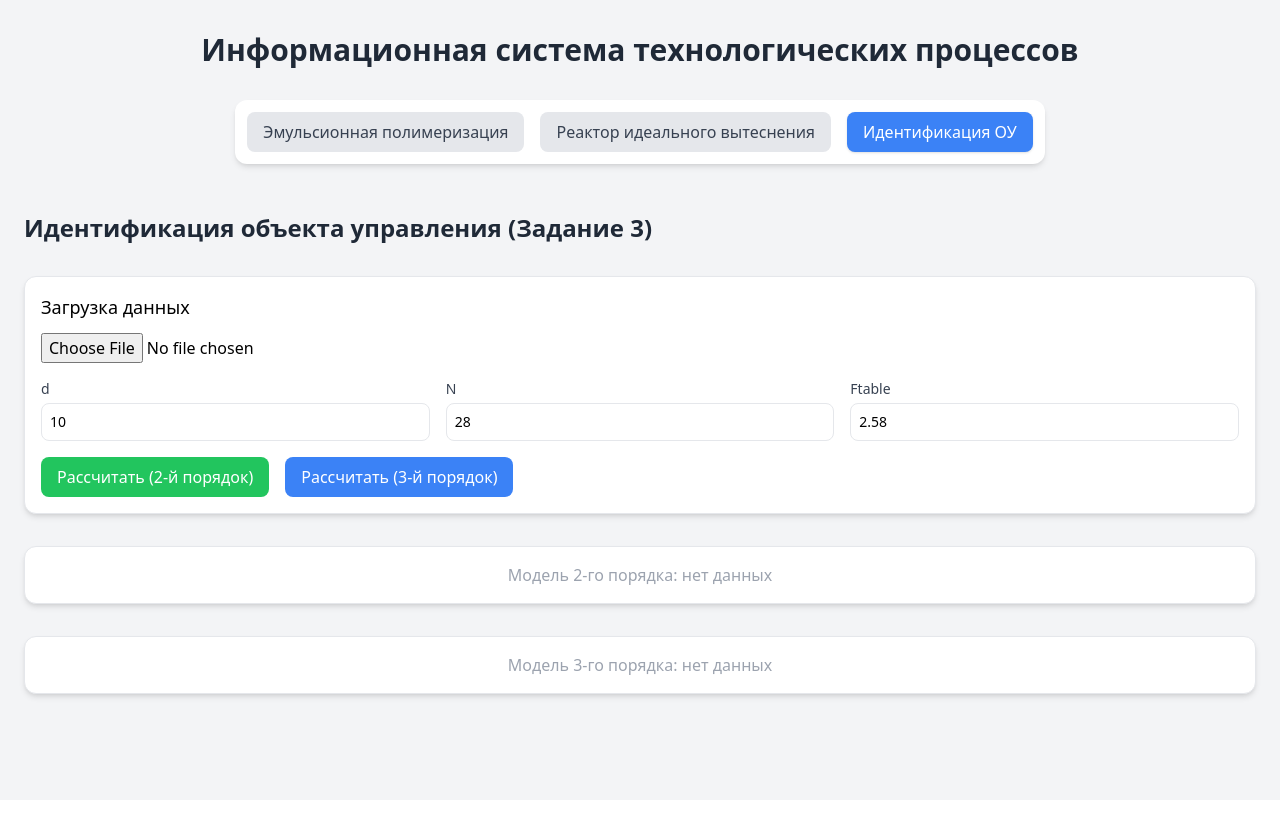
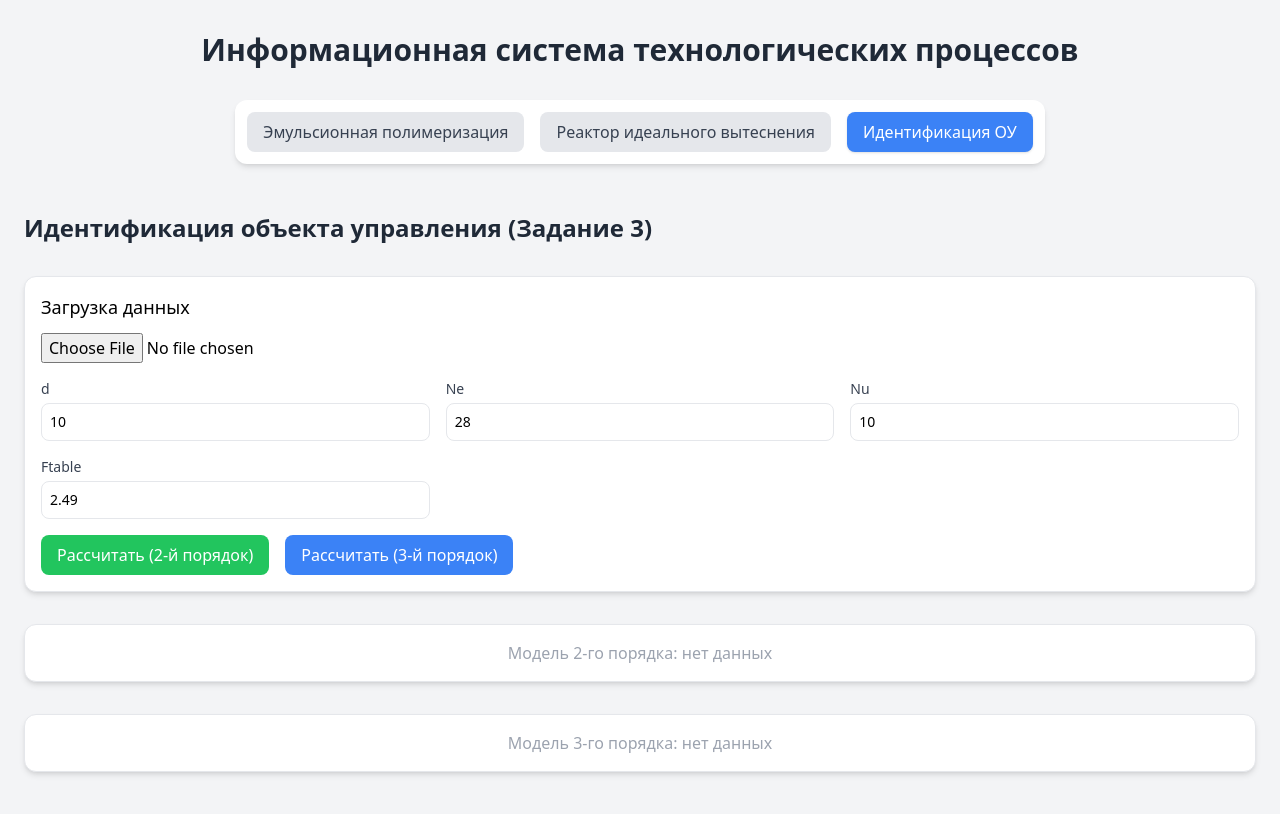
Before and after one commit to dimondlove/visualization-system-frontend, a React (Create React App) app: page / in a window 1280 px wide. Both pictures are taken after a click on the button "Идентификация ОУ". Shown: the top 814 px of the page. Built offline with nearby package versions, Linux system fonts and the light colour scheme.

Commit message:
Правки

```diff
--- a/src/pages/Task3Tab.js
+++ b/src/pages/Task3Tab.js
@@ -9,8 +9,9 @@ export default function Task3Tab() {
     const [file, setFile] = useState(null);
     const [params, setParams] = useState({
         d: 10,
-        N: 28,
-        Ftable: 2.58,
+        Ne: 28,
+        Nu: 10,
+        Ftable: 2.49,
     });
 
     const [res2, setRes2] = useState(null);
@@ -31,7 +32,8 @@ export default function Task3Tab() {
             const form = new FormData();
             form.append("file", file);
             form.append("d", params.d);
-            form.append("N", params.N);
+            form.append("Ne", params.Ne);
+            form.append("Nu", params.Nu);
             form.append("Ftable", params.Ftable);
             form.append("method", method);
 
@@ -78,7 +80,7 @@ export default function Task3Tab() {
                 />
 
                 <div className="grid grid-cols-3 gap-4">
-                    {["d", "N", "Ftable"].map((key) => (
+                    {["d", "Ne", "Nu", "Ftable"].map((key) => (
                         <div key={key} className="flex flex-col">
                             <label className="text-sm text-gray-700 mb-1">{key}</label>
                             <input
```
